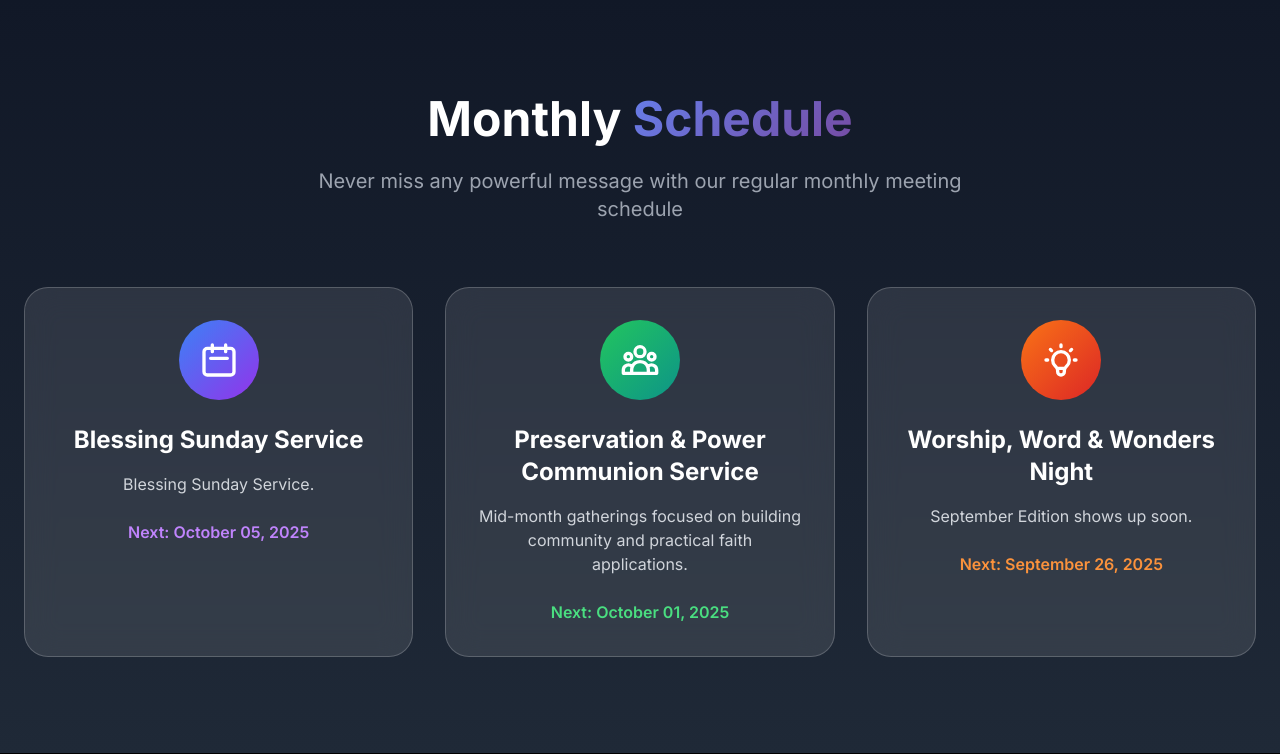
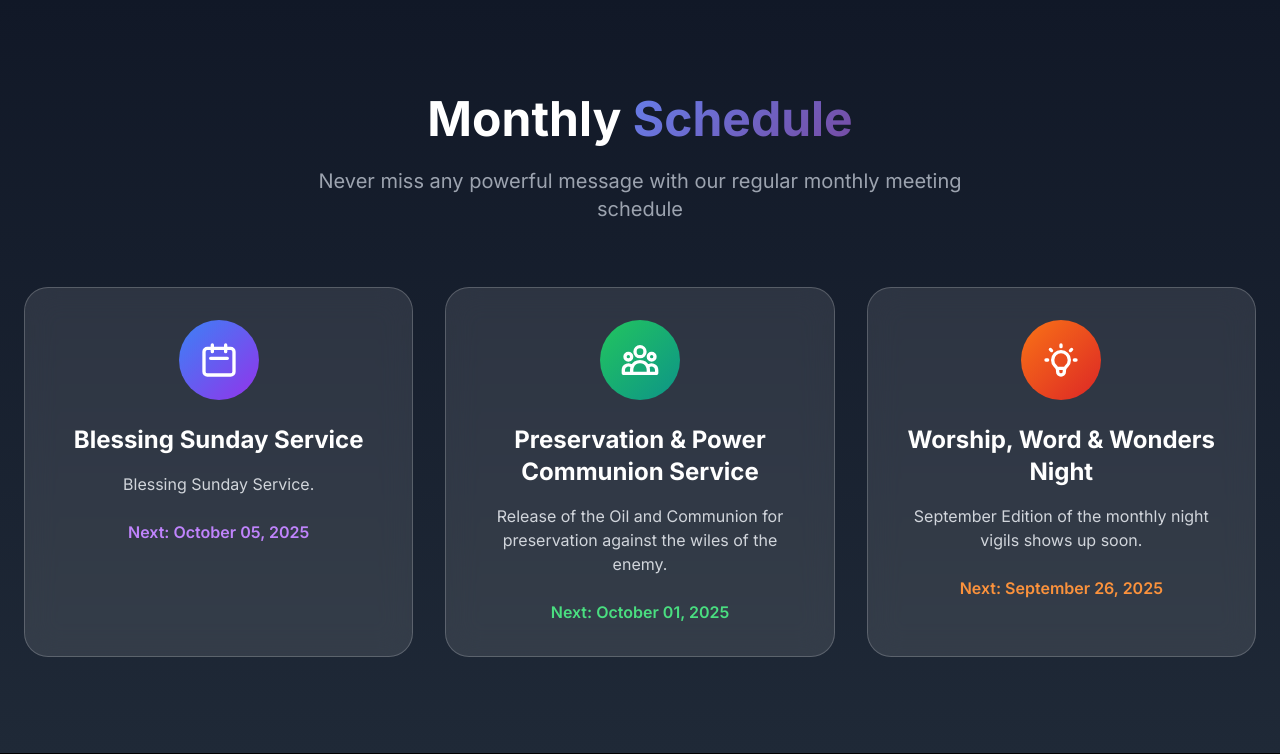
Before and after one commit to vickerdent/studios_app, a Django app: page / in a window 1280 px wide. Shown: the part 2173-2927 px from the top of the page. Run offline with Django 5.2, Linux system fonts and the light colour scheme; data comes from the database, SQL or seed files in the repository; some libraries are stand-ins or nearby versions.

Commit message:
fix: various bug fixes

```diff
--- a/the_messages/static/src/output.css
+++ b/the_messages/static/src/output.css
@@ -2077,6 +2077,10 @@ video {
   transition-timing-function: cubic-bezier(0.4, 0, 0.2, 1);
 }
 
+@plugin "flowbite/plugin";
+
+@source "../../node_modules/flowbite";
+
 html {
   scroll-behavior: smooth;
 }
--- a/the_messages/templates/the_messages/_base.html
+++ b/the_messages/templates/the_messages/_base.html
@@ -14,6 +14,8 @@
     {% compress css %}
     <link rel="stylesheet" href="{% static 'src/output.css' %}" />
     {% endcompress %}
+    <script async src="https://pagead2.googlesyndication.com/pagead/js/adsbygoogle.js?client=ca-pub-2392453842656142"
+     crossorigin="anonymous"></script>
   </head>
 
   <body class="bg-gray-900 text-white">
--- a/the_messages/templates/the_messages/home.html
+++ b/the_messages/templates/the_messages/home.html
@@ -28,7 +28,9 @@
       }
 
       .nav-bg {
-        background: linear-gradient(135deg, #667eea 0%, #764ba2 100%);
+        background: rgba(255, 255, 255, 0.1);
+        backdrop-filter: blur(5px);
+        border: 1px solid rgba(255, 255, 255, 0.2);
       }
 
       .glass-effect {
@@ -87,6 +89,8 @@
         box-shadow: 0 0 30px rgba(102, 126, 234, 0.4);
       }
     </style>
+    <script async src="https://pagead2.googlesyndication.com/pagead/js/adsbygoogle.js?client=ca-pub-2392453842656142"
+    crossorigin="anonymous"></script>
   </head>
   <body class="bg-gray-900 text-white overflow-x-hidden">
     <!-- Hero Section -->
@@ -405,6 +409,7 @@
     </section>
 
     <!-- Monthly Schedule Section -->
+    {% now "Y" as current_date %}
     <section class="py-24 bg-gradient-to-b from-gray-900 to-gray-800">
       <div class="max-w-7xl mx-auto px-6">
         <div class="text-center mb-16">
@@ -441,7 +446,7 @@
             <h3 class="text-2xl font-bold mb-4">Blessing Sunday Service</h3>
             <p class="text-gray-300 mb-6">Blessing Sunday Service.</p>
             <span class="text-purple-400 font-semibold">
-              Next: {{ first_sunday_next_month|date:"F d, Y" }}
+              {% if sunday_passed %} Next: {{ first_sunday_next_month|date:"F d, Y" }} {% else %} Holds: {{ first_sunday_this_month|date:"F d, Y" }} {% endif %}
             </span>
           </div>
 
@@ -469,11 +474,10 @@
               Preservation & Power Communion Service
             </h3>
             <p class="text-gray-300 mb-6">
-              Mid-month gatherings focused on building community and practical
-              faith applications.
+              Release of the Oil and Communion for preservation against the wiles of the enemy.
             </p>
             <span class="text-green-400 font-semibold">
-              Next: {{ first_wednesday_next_month|date:"F d, Y" }}
+              {% if wednesday_passed %} Next: {{ first_wednesday_next_month|date:"F d, Y" }} {% else %} Holds: {{ first_wednesday_this_month|date:"F d, Y" }} {% endif %}
             </span>
           </div>
 
@@ -500,9 +504,11 @@
             <h3 class="text-2xl font-bold mb-4">
               Worship, Word & Wonders Night
             </h3>
-            <p class="text-gray-300 mb-6">September Edition shows up soon.</p>
+            <p class="text-gray-300 mb-6">
+              {{ last_friday_this_month|date:"F" }} Edition of the monthly night vigils {% if friday_passed %} is here. {% else %} shows up soon.{% endif %}
+            </p>
             <span class="text-orange-400 font-semibold">
-              Next: {{ last_friday_this_month|date:"F d, Y" }}
+            {% if not friday_passed %}  Next: {% endif %} {{ last_friday_this_month|date:"F d, Y" }}
             </span>
           </div>
         </div>
--- a/the_messages/views.py
+++ b/the_messages/views.py
@@ -28,20 +28,30 @@ def home(request):
     today = datetime.today()
     first_day_next_month = (today.replace(day=1) + timedelta(days=31)).replace(day=1)
     first_sunday_next_month = first_day_next_month + timedelta(days=(6 - first_day_next_month.weekday()))
+    first_sunday_this_month = today.replace(day=1) + timedelta(days=(6 - today.replace(day=1).weekday()))
+    sunday_passed = True if datetime.today().date() >= first_sunday_this_month.date() else False
 
     # Also return the first Wednesday of next month
     first_wednesday_next_month = first_day_next_month + timedelta(days=(2 - first_day_next_month.weekday() + 7) % 7)
+    first_wednesday_this_month = today.replace(day=1) + timedelta(days=(2 - today.replace(day=1).weekday()))
+    wednesday_passed = True if datetime.today().date() >= first_wednesday_this_month.date() else False
 
     # Finally return the last Friday of this month
     last_day_this_month = (today.replace(day=1) + timedelta(days=31)).replace(day=1) - timedelta(days=1)
     last_friday_this_month = last_day_this_month - timedelta(days=(last_day_this_month.weekday() - 4) % 7)
+    friday_passed = True if datetime.today().date() >= last_friday_this_month.date() else False
 
     return render(request, "the_messages/home.html", {
         "last_messages": last_messages,
         "featured_message": featured_message,
         "first_sunday_next_month": first_sunday_next_month,
+        "first_sunday_this_month": first_sunday_this_month,
+        "sunday_passed": sunday_passed,
         "first_wednesday_next_month": first_wednesday_next_month,
-        "last_friday_this_month": last_friday_this_month
+        "first_wednesday_this_month": first_wednesday_this_month,
+        "wednesday_passed": wednesday_passed,
+        "last_friday_this_month": last_friday_this_month,
+        "friday_passed": friday_passed,
     })
 
 def messages(request):
```
